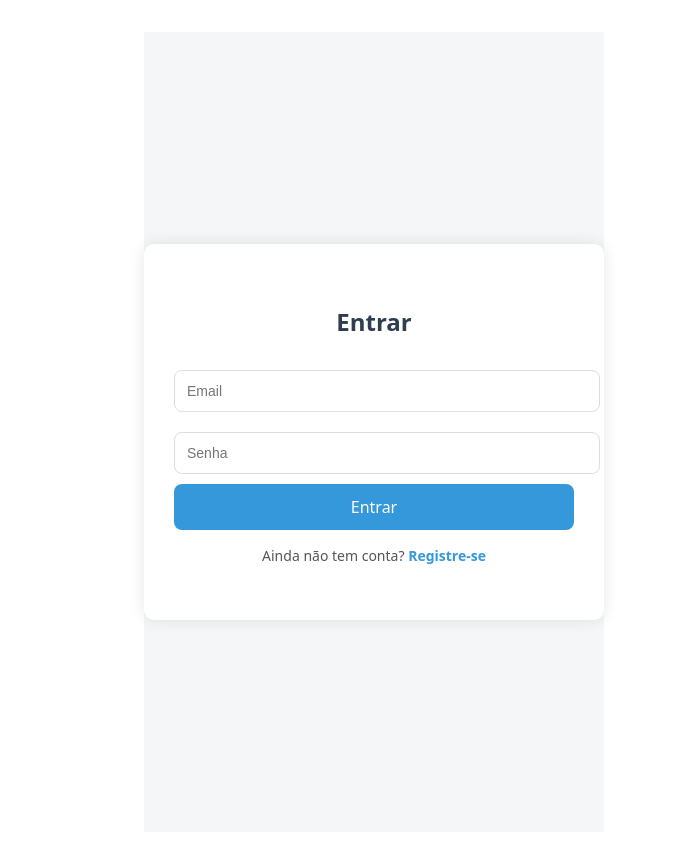
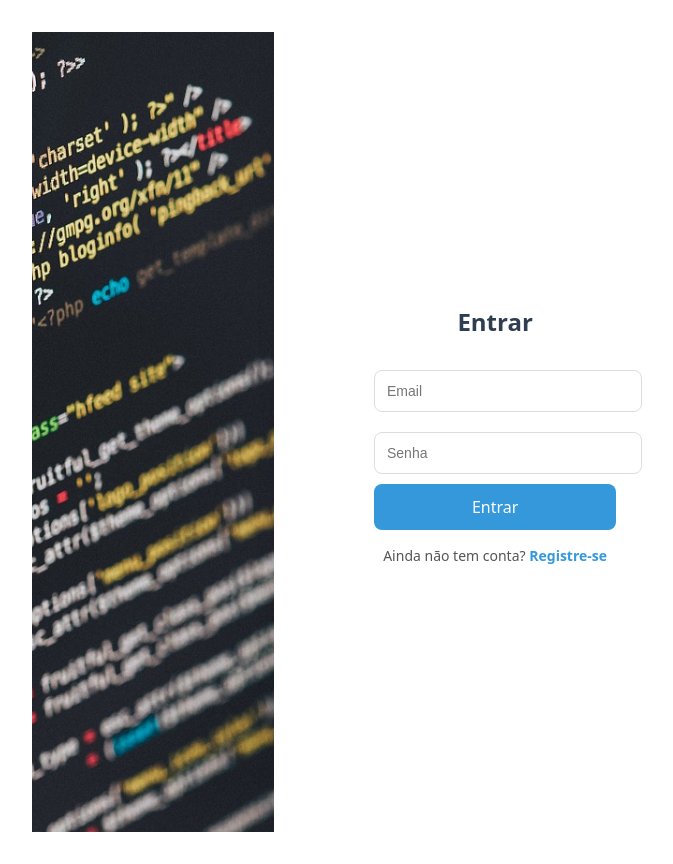
Before and after one commit to Luan-Kussner/front-projeto-laravel, a Vue app: page /login in a window 1280 px wide. Shown: the whole page, without its empty margins (266-939 px from the left). Built offline with nearby package versions, Linux system fonts and the light colour scheme.

Commit message:
ajuste tela login

```diff
--- a/src/views/Login.vue
+++ b/src/views/Login.vue
@@ -1,5 +1,6 @@
 <template>
-  <div class="login-wrapper">
+  <div class="login-container">
+    <div class="login-image"></div>
     <div class="login-box">
       <h2>Entrar</h2>
       <form @submit.prevent="handleLogin">
@@ -16,6 +17,8 @@
 </template>
 
 <script>
+import api from "../services/Api";
+
 export default {
   data() {
     return {
@@ -25,29 +28,50 @@ export default {
   },
   methods: {
     async handleLogin() {
-      console.log('Tentando logar com', this.email, this.password);
-      // chamada para backend
+      try {
+        const response = await api.post('/login', {
+          email: this.email,
+          password: this.password,
+        });
+
+        const { token, user } = response.data;
+
+        localStorage.setItem('token', token);
+        localStorage.setItem('user', JSON.stringify(user));
+
+        this.$router.push('/dashboard');
+      } catch (error) {
+        alert('Erro ao logar. Verifique suas credenciais.');
+        console.error(error);
+      }
     },
   },
 };
 </script>
 
 <style scoped>
-.login-wrapper {
+.login-container {
   display: flex;
-  align-items: center;
-  justify-content: center;
   height: 100vh;
-  background: #f4f6f8;
+  overflow: hidden;
 }
 
+.login-image {
+  flex: 1;
+  background-image: url('/fundo-login.jpg');
+  background-size: cover;
+  background-position: center;
+}
+
+
 .login-box {
+  flex: 1;
   background: #fff;
-  padding: 40px 30px;
-  border-radius: 10px;
-  box-shadow: 0 0 15px rgba(0, 0, 0, 0.1);
-  width: 100%;
-  max-width: 400px;
+  display: flex;
+  flex-direction: column;
+  justify-content: center;
+  padding: 100px;
+  box-shadow: -5px 0 15px rgba(0, 0, 0, 0.05);
   text-align: center;
 }
 
@@ -102,4 +126,20 @@ export default {
 .register-text a:hover {
   text-decoration: underline;
 }
+
+@media (max-width: 768px) {
+  .login-container {
+    flex-direction: column;
+  }
+
+  .login-image {
+    display: none;
+  }
+
+  .login-box {
+    flex: none;
+    width: 100%;
+    height: 100vh;
+  }
+}
 </style>
```
Also changed, not shown: public/fundo-login.jpg (added), public/fundo-login.png (added).
